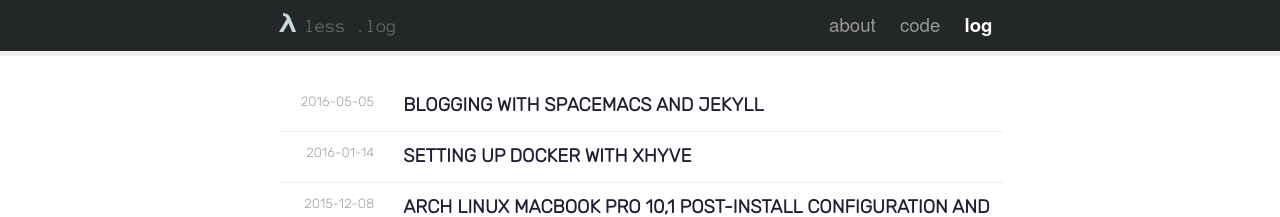
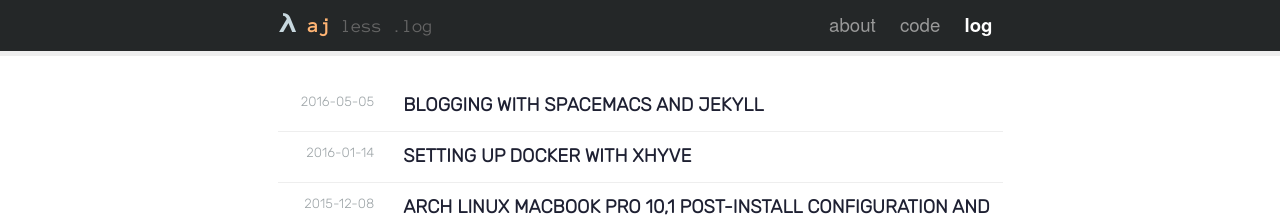
Before and after one commit to 0x414A/0x414a.github.io, a Jekyll site: the page built from index.md, in a window 1280 px wide. Shown: the top 217 px of the page. Built offline with Jekyll 4.4.1, drawn with Linux system fonts in a browser that asks for light colours; nearby versions of some CDN libraries.

Commit message:
Add my name.

```diff
--- a/_includes/header.html
+++ b/_includes/header.html
@@ -1,9 +1,10 @@
 <header class="header">
   <div class="container">
   <div class="row">
-    <div class="one-third column site-title">
+    <div class="one-half column site-title">
       <a class="header-site-link" href="{{ site.baseurl }}">
-        <span class="header-site-logo">&lambda; </span>
+        <span class="header-site-logo">&lambda;</span>
+        <span class="header-site-title">aj</span>
       </a>
       <p class="header-site-tagline">
         {% case page.display_type %}
@@ -18,7 +19,7 @@
         {% endcase %}
       </p>
     </div>
-    <div class="two-thirds column site-nav">
+    <div class="one-half column site-nav">
       {% include nav.html %}
     </div>
   </div>
--- a/assets/stylesheets/header.css
+++ b/assets/stylesheets/header.css
@@ -10,9 +10,12 @@
 }
 
 .header-site-title {
-    color: #777;
+  color: #ffb473;
   display: inline;
-    font-size: 18pt;
+  font-size: 16pt;
+  font-weight: bold;
+  font-family: 'Anonymous Pro', sans-serif;
+  padding: 0 6px;
 }
 
 .header-site-logo {
```
Lines whose indentation alone changed are shown as unchanged.
